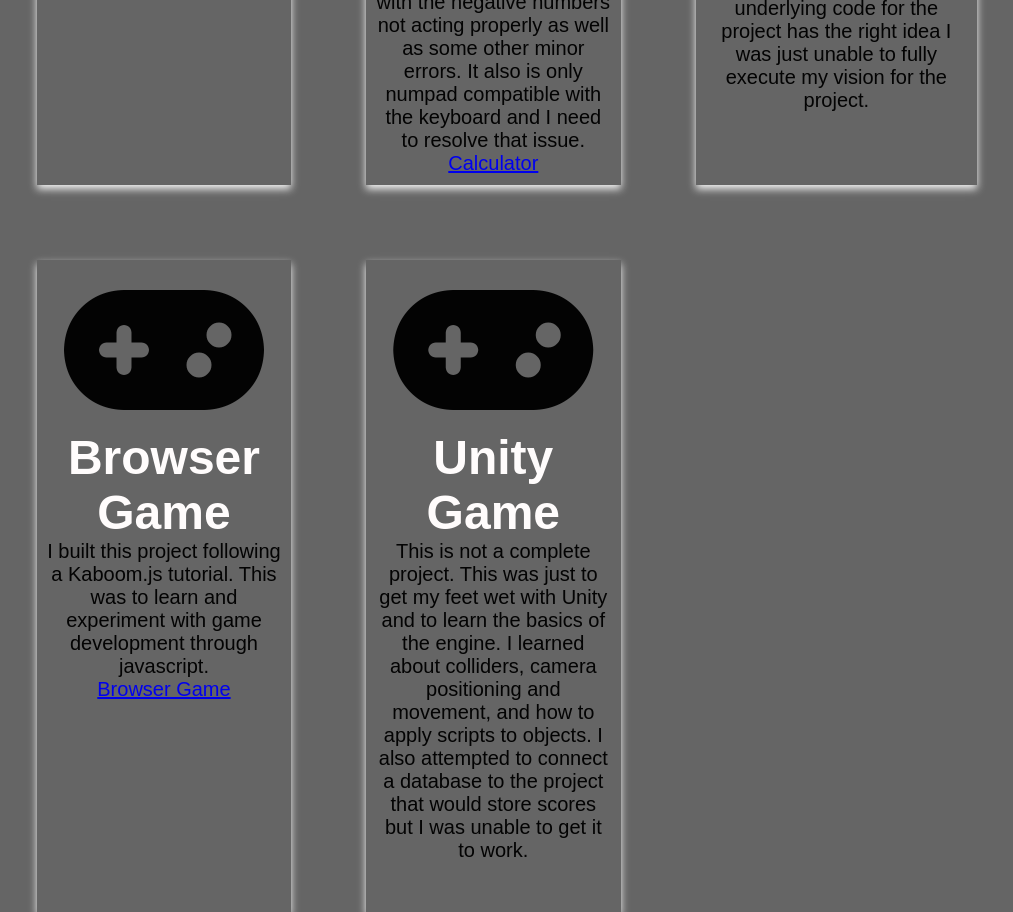
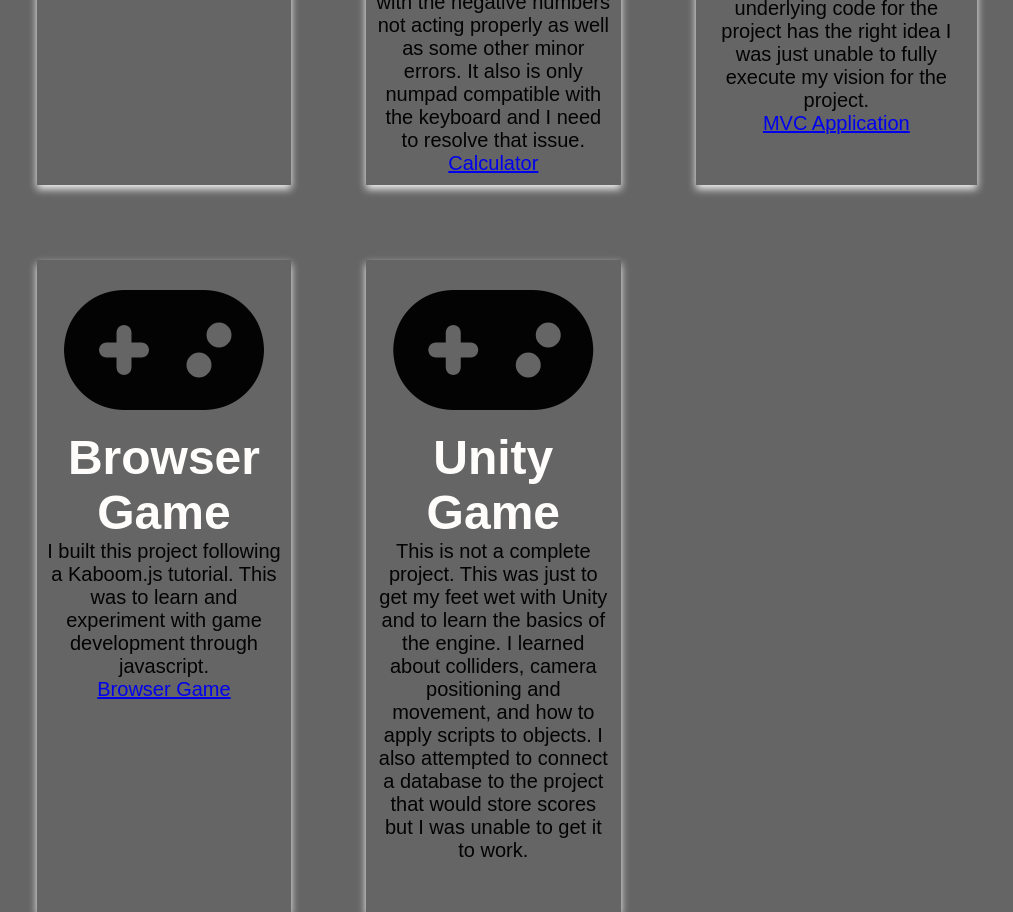
Before and after one commit to ArtemisEclipse/Personal_Website, a website: page index.html in a window 1280 px wide. Shown: the part 3237-4149 px from the top of the page, without its empty margins (133-1146 px from the left). Drawn offline with Linux system fonts and the light colour scheme.

Commit message:
Update index.html

```diff
--- a/index.html
+++ b/index.html
@@ -132,6 +132,7 @@
                         the build process. I think it is important to highlight my failures and to learn and grow from them. The underlying
                         code for the project has the right idea I was just unable to fully execute my vision for the project.
                     </p>
+                    <a href="https://github.com/ArtemisEclipse/MVC-Application">MVC Application</a>
                 </div>
             </div>
             <div class="card" id="game">
```
